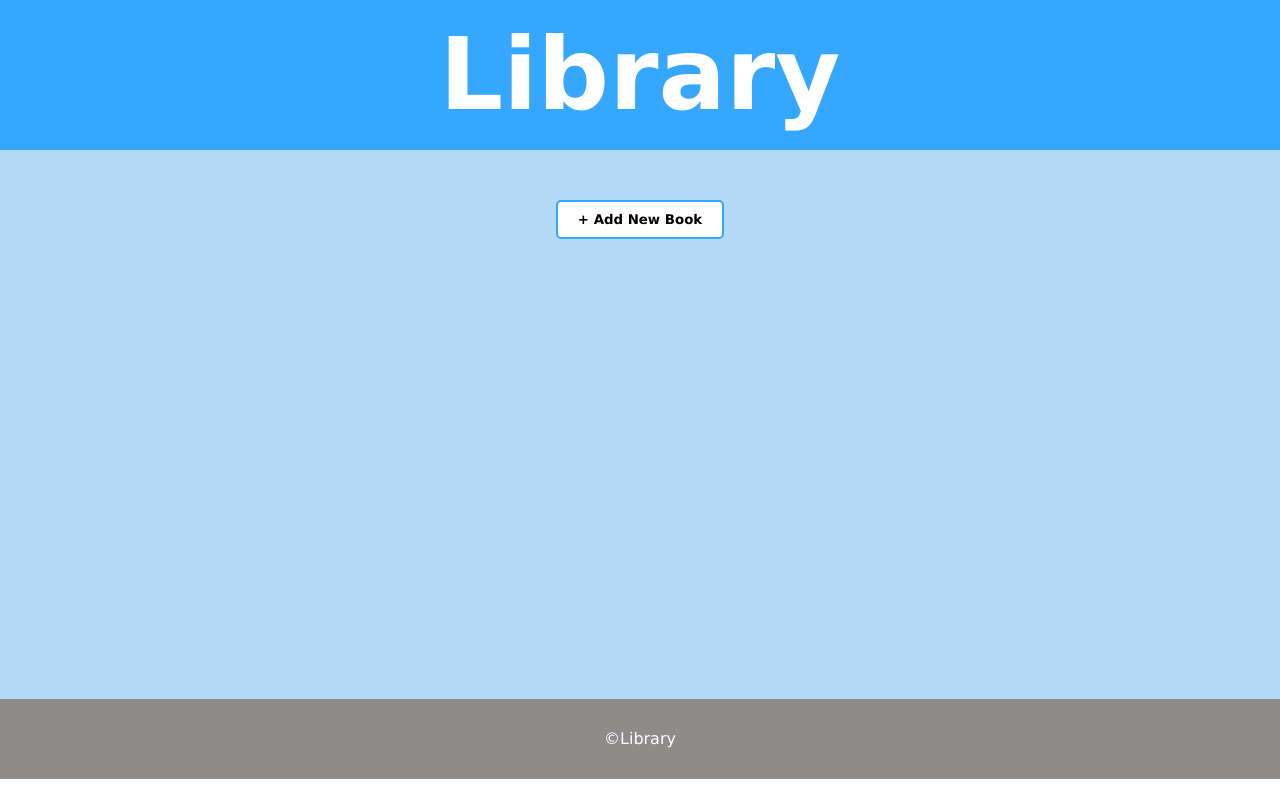
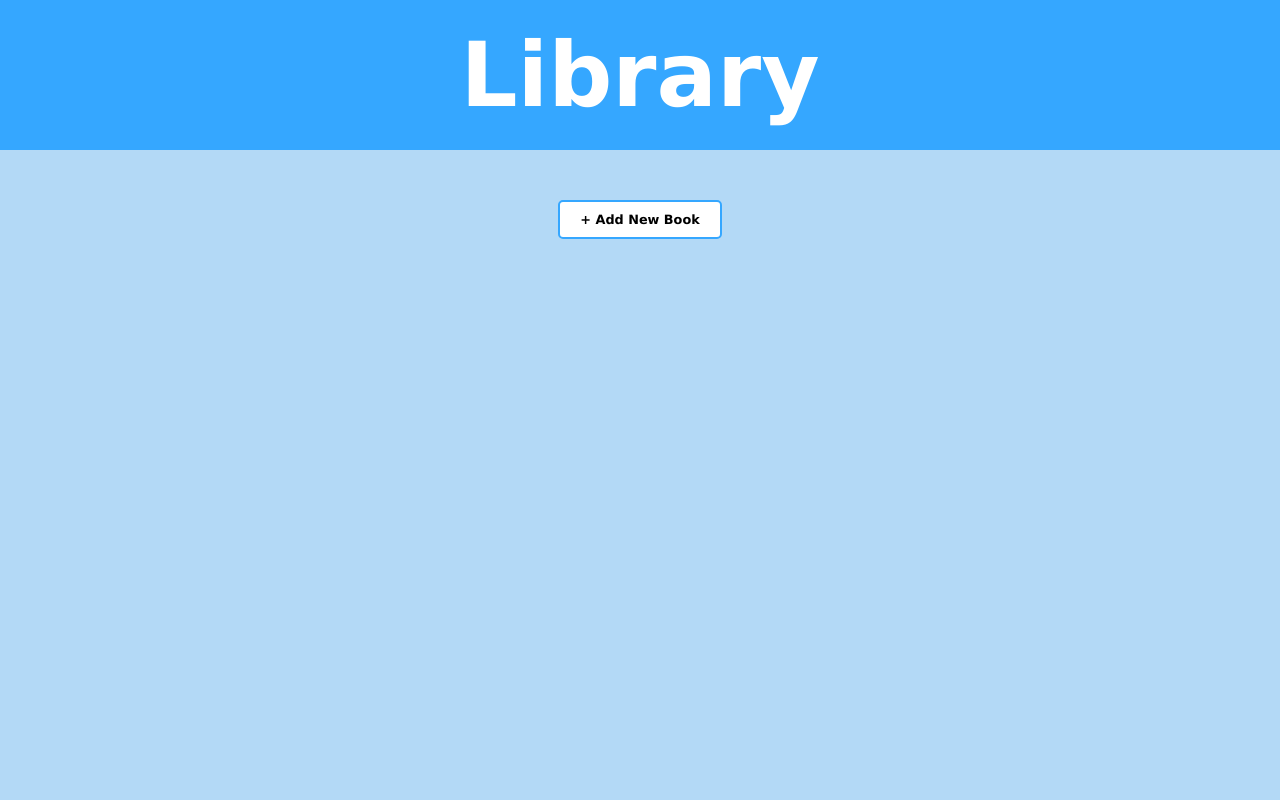
Before and after one commit to hrrshpal/library, a plain HTML site: page index.html in a window 1280 px wide. Drawn offline with Linux system fonts and the light colour scheme.

Commit message:
fixed height issue

```diff
--- a/index.html
+++ b/index.html
@@ -37,7 +37,6 @@
             <button id="addBtn">+ Add New Book</button>
         </div>
         <div id="books"></div>
-        <div id="footer"> &copy;Library</div>
     </div>
     <script src="script.js"></script>
 </body>
--- a/style.css
+++ b/style.css
@@ -10,16 +10,18 @@ html, body {
     margin:0;
     background-color: #b3d9f6;
     padding:0;
+    height:100%;
 }
 
 #heading{
     text-align: center;
     background-color: #35A7FF;
     height: 150px;
+    width: 100%;
     margin: 0;
     line-height: 150px;
     color: white;
-    font-size: 100px;
+    font-size: 7vw;
 }
 
 #books{
@@ -28,15 +30,6 @@ html, body {
     margin: 30px;
     flex-wrap: wrap;
     gap: 30px;
-    min-height: 380px;
-}
-
-#footer{
-    background-color: rgb(144, 139, 139);
-    color: white;
-    height:80px;
-    text-align: center;
-    line-height: 80px;
 }
 
 #card{
@@ -67,6 +60,7 @@ html, body {
 
 #addBtn{
     padding: 10px 20px;
+    font-size:1vw;
     background-color: white;
     border: 2px solid #35A7FF ;
     border-radius: 5px;
```
